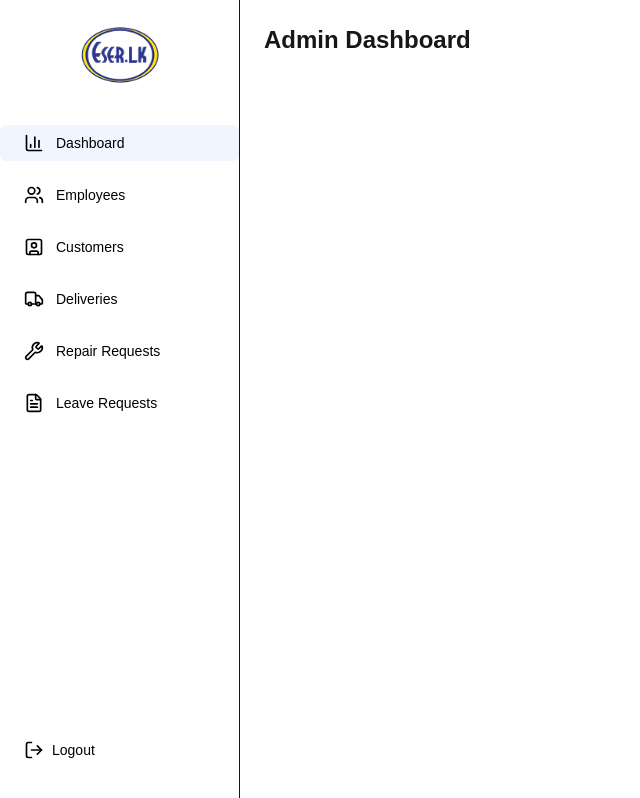
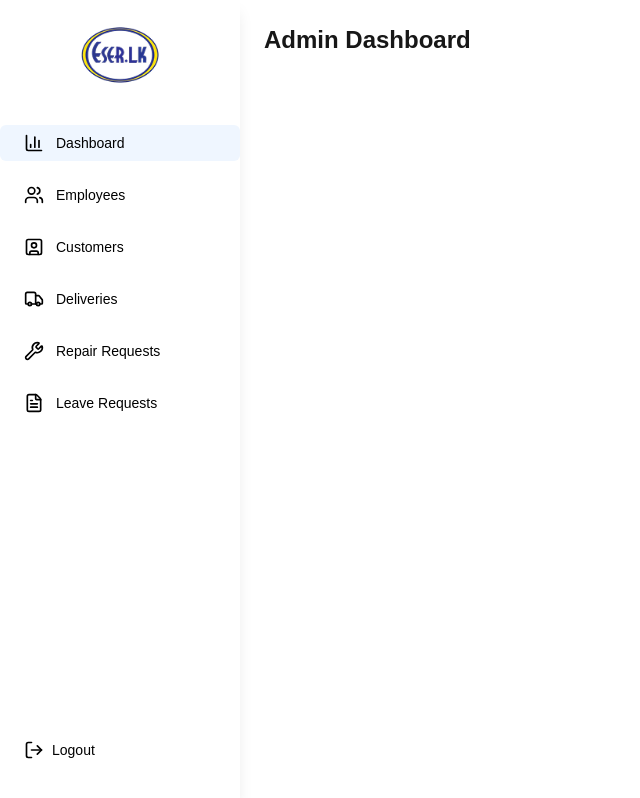
Before and after one commit to IshanHansaka/eser-marketing-erp, a Next.js app: page /Admin in a window 1280 px wide. Shown: the whole page, without its empty margins (0-640 px from the left). Built offline with nearby package versions, Linux system fonts and the light colour scheme.

Commit message:
feat: replace right border with shadow effect

```diff
--- a/src/components/UI/AdminSidebar.tsx
+++ b/src/components/UI/AdminSidebar.tsx
@@ -31,7 +31,7 @@ const EmployeeSidebar = () => {
     { name: 'Employees', icon: Users, href: '/Admin/employees' },
     { name: 'Customers', icon: UserSquare, href: '/Admin/customers' },
     { name: 'Deliveries', icon: Truck, href: '/Admin/deliveries' },
-    { name: 'Repair Requests', icon: Wrench, href: '/Admin/repairs' },
+    { name: 'Repair Requests', icon: Wrench, href: '/Admin/repairRequests' },
     { name: 'Leave Requests', icon: FileText, href: '/Admin/leaves' },
 
   ];
@@ -43,7 +43,7 @@ const EmployeeSidebar = () => {
   }, [pathname]);
 
   return (
-    <div className="h-screen w-60 bg-white border-r py-6 flex flex-col justify-between fixed">
+    <div className="h-screen w-60 bg-white  py-6 flex flex-col justify-between fixed shadow-lg">
       {/* Logo */}
       <div>
         <div className="flex justify-center mb-10">
--- a/src/components/UI/CustomerSidebar.tsx
+++ b/src/components/UI/CustomerSidebar.tsx
@@ -39,7 +39,7 @@ const CustomerSidebar = () => {
     }, [pathname]);
 
       return (
-    <div className="h-screen w-60 bg-white border-r py-6 flex flex-col justify-between fixed">
+    <div className="h-screen w-60 bg-white  py-6 flex flex-col justify-between fixed shadow-lg">
       {/* Logo */}
       <div>
         <div className="flex justify-center mb-10">
--- a/src/components/UI/EmployeeSidebar.tsx
+++ b/src/components/UI/EmployeeSidebar.tsx
@@ -39,7 +39,7 @@ const EmployeeSidebar = () => {
   }, [pathname]);
 
   return (
-    <div className="h-screen w-60 bg-white border-r py-6 flex flex-col justify-between fixed">
+    <div className="h-screen w-60 bg-white  py-6 flex flex-col justify-between fixed shadow-lg">
       {/* Logo */}
       <div>
         <div className="flex justify-center mb-10">
```
